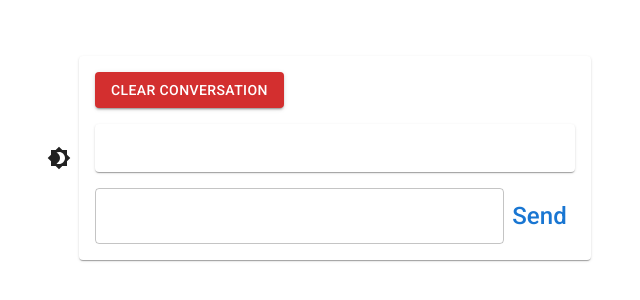
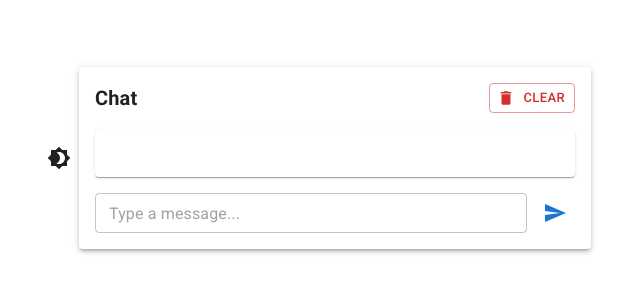
Before and after one commit to VokurkaA/dungeons_and_gpt, a React (Vite) app: page / in a window 1280 px wide. Shown: the part 242-542 px from the top of the page, without its empty margins (325-965 px from the left). Built offline with nearby package versions, Linux system fonts and the light colour scheme.

Commit message:
Add PostCSS configuration and integrate Tailwind CSS with chat component enhancements

```diff
--- a/package.json
+++ b/package.json
@@ -15,6 +15,8 @@
     "@mui/icons-material": "^6.1.9",
     "@mui/material": "^6.1.9",
     "@mui/styled-engine-sc": "^6.1.9",
+    "autoprefixer": "^10.4.20",
+    "postcss": "^8.4.49",
     "react": "^18.3.1",
     "react-dom": "^18.3.1",
     "styled-components": "^6.1.13"
--- /dev/null
+++ b/postcss.config.cjs
@@ -0,0 +1,6 @@
+module.exports = {
+    plugins: {
+      tailwindcss: {},
+      autoprefixer: {},
+    },
+  };
--- a/src/App.tsx
+++ b/src/App.tsx
@@ -1,28 +1,38 @@
 import { useState, useEffect } from 'react';
-import { CssBaseline, ThemeProvider, createTheme, Container, IconButton } from '@mui/material';
+import { CssBaseline, ThemeProvider, createTheme, IconButton } from '@mui/material';
 import { Brightness4, Brightness7 } from '@mui/icons-material';
 import 'tailwindcss/tailwind.css';
 import Chat from './chat';
+import './index.css';
 
 const App = () => {
-  const [darkMode, setDarkMode] = useState(() => {
-    const savedTheme = localStorage.getItem('darkMode');
-    return savedTheme ? JSON.parse(savedTheme) : false;
-  });
+  const [isDarkMode, setDarkMode] = useState<boolean>(JSON.parse(localStorage.getItem('darkMode') ?? 'false'));
 
 
   useEffect(() => {
-    localStorage.setItem('darkMode', JSON.stringify(darkMode));
-  }, [darkMode]);
+    localStorage.setItem('darkMode', JSON.stringify(isDarkMode));
+  }, [isDarkMode]);
 
-  const theme = createTheme({
+  const lightTheme = createTheme({
     palette: {
-      mode: darkMode ? 'dark' : 'light',
+      mode: 'light',
       primary: {
-        main: darkMode ? '#90caf9' : '#1976d2',
+        main: '#1976d2',
       },
       secondary: {
-        main: darkMode ? '#f48fb1' : '#d32f2f',
+        main: '#dc004e',
+      },
+    },
+  });
+
+  const darkTheme = createTheme({
+    palette: {
+      mode: 'dark',
+      primary: {
+        main: '#90caf9',
+      },
+      secondary: {
+        main: '#f48fb1',
       },
     },
   });
@@ -30,11 +40,11 @@ const App = () => {
 
 
   return (
-    <ThemeProvider theme={theme}>
+    <ThemeProvider theme={isDarkMode ? darkTheme : lightTheme}>
       <CssBaseline />
-      <div className={`h-svh w-svw flex justify-center items-center ${darkMode && 'dark'}`}>
-        <IconButton color="inherit" onClick={() => setDarkMode(!darkMode)}>
-          {darkMode ? <Brightness7 /> : <Brightness4 />}
+      <div className='h-svh w-svw flex justify-center items-center'>
+        <IconButton color="inherit" onClick={() => setDarkMode(!isDarkMode)}>
+          {isDarkMode ? <Brightness7 /> : <Brightness4 />}
         </IconButton>
         <Chat />
       </div>
--- a/src/chat.tsx
+++ b/src/chat.tsx
@@ -1,5 +1,7 @@
-import { Paper, IconButton, TextField, List, ListItem, ListItemText, Button } from '@mui/material';
-import { useState, useEffect } from 'react';
+import { Button, IconButton, List, ListItem, ListItemText, Paper, TextField } from '@mui/material';
+import { useEffect, useState } from 'react';
+import SendIcon from '@mui/icons-material/Send';
+import DeleteIcon from '@mui/icons-material/Delete';
 
 export default function Chat() {
     const handleSendMessage = () => {
@@ -12,36 +14,63 @@ export default function Chat() {
     const handleClearMessages = () => {
         setMessages([]);
     };
+
     const [input, setInput] = useState('');
-    const [messages, setMessages] = useState<string[]>(() => {
-        const savedMessages = localStorage.getItem('messages');
-        return savedMessages ? JSON.parse(savedMessages) : [];
-    });
+    const [messages, setMessages] = useState<Array<string>>(localStorage.getItem('messages') ? JSON.parse(localStorage.getItem('messages') || '[]') : [])
     useEffect(() => {
-        localStorage.setItem('messages', JSON.stringify(messages));
+        const storedMessages = localStorage.getItem('messages');
+        if (storedMessages) {
+            setMessages(JSON.parse(storedMessages));
+        }
+    }, []);
+
+    useEffect(() => {
+        const handler = setTimeout(() => {
+            localStorage.setItem('messages', JSON.stringify(messages));
+        }, 500);
+
+        return () => {
+            clearTimeout(handler);
+        };
     }, [messages]);
 
-
     return (
-        <Paper className="w-full max-w-lg flex flex-col p-4">
+        <Paper elevation={3} className="w-full max-w-lg flex flex-col p-4 rounded-lg">
             <div className="flex justify-between items-center mb-4">
-                <Button variant="contained" color="secondary" onClick={handleClearMessages}>
-                    Clear Conversation
+                <h2 className="text-xl font-semibold 800">Chat</h2>
+                <Button
+                    variant="outlined"
+                    color="error"
+                    startIcon={<DeleteIcon />}
+                    onClick={handleClearMessages}
+                    size="small">
+                    Clear
                 </Button>
             </div>
-            <Paper className="flex-1 p-4 overflow-auto mb-4">
-                <List>
+            <Paper
+                elevation={1}
+                className="flex-1 p-4 overflow-auto mb-4 max-h-[500px]">
+                {messages && <List>
                     {messages.map((message, index) => (
-                        <ListItem key={index}>
-                            <ListItemText primary={message} />
+                        <ListItem
+                            key={index}
+                            className="rounded-lg mb-2 shadow-sm"
+                        >
+                            <div className="w-full">
+                                <ListItemText
+                                    primary={message}
+                                    className="break-words"
+                                />
+                            </div>
                         </ListItem>
                     ))}
-                </List>
+                </List>}
             </Paper>
-            <div className="flex items-center">
+            <div className="flex items-center gap-2">
                 <TextField
                     variant="outlined"
                     fullWidth
+                    placeholder="Type a message..."
                     value={input}
                     onChange={(e) => setInput(e.target.value)}
                     onKeyPress={(e) => {
@@ -49,11 +78,16 @@ export default function Chat() {
                             handleSendMessage();
                         }
                     }}
+                    size="small"
                 />
-                <IconButton color="primary" onClick={handleSendMessage}>
-                    Send
+                <IconButton
+                    color="primary"
+                    onClick={handleSendMessage}
+                    className="bg-blue-500 hover:bg-blue-600 text-white"
+                >
+                    <SendIcon />
                 </IconButton>
             </div>
         </Paper>
-    )
+    );
 }
--- a/src/output.css
+++ b/src/output.css
@@ -558,32 +558,28 @@ video {
   margin-bottom: 1rem;
 }
 
-.mt-4 {
-  margin-top: 1rem;
+.mb-2 {
+  margin-bottom: 0.5rem;
 }
 
 .flex {
   display: flex;
 }
 
-.h-96 {
-  height: 24rem;
-}
-
-.h-screen {
-  height: 100vh;
-}
-
 .h-svh {
   height: 100svh;
 }
 
-.min-h-screen {
-  min-height: 100vh;
+.max-h-\[500px\] {
+  max-height: 500px;
 }
 
-.w-80 {
-  width: 20rem;
+.max-h-96 {
+  max-height: 24rem;
+}
+
+.max-h-3 {
+  max-height: 0.75rem;
 }
 
 .w-full {
@@ -626,31 +622,22 @@ video {
   overflow: auto;
 }
 
-.overflow-y-auto {
-  overflow-y: auto;
+.break-words {
+  overflow-wrap: break-word;
 }
 
-.border {
-  border-width: 1px;
+.rounded-lg {
+  border-radius: 0.5rem;
 }
 
-.border-b {
-  border-bottom-width: 1px;
+.bg-blue-500 {
+  --tw-bg-opacity: 1;
+  background-color: rgb(59 130 246 / var(--tw-bg-opacity, 1));
 }
 
-.border-gray-200 {
-  --tw-border-opacity: 1;
-  border-color: rgb(229 231 235 / var(--tw-border-opacity, 1));
-}
-
-.border-gray-300 {
-  --tw-border-opacity: 1;
-  border-color: rgb(209 213 219 / var(--tw-border-opacity, 1));
-}
-
-.bg-gray-100 {
+.bg-gray-50 {
   --tw-bg-opacity: 1;
-  background-color: rgb(243 244 246 / var(--tw-bg-opacity, 1));
+  background-color: rgb(249 250 251 / var(--tw-bg-opacity, 1));
 }
 
 .bg-white {
@@ -658,22 +645,32 @@ video {
   background-color: rgb(255 255 255 / var(--tw-bg-opacity, 1));
 }
 
-.bg-gray-900 {
-  --tw-bg-opacity: 1;
-  background-color: rgb(17 24 39 / var(--tw-bg-opacity, 1));
-}
-
-.p-2 {
-  padding: 0.5rem;
-}
-
 .p-4 {
   padding: 1rem;
 }
 
-.shadow-lg {
-  --tw-shadow: 0 10px 15px -3px rgb(0 0 0 / 0.1), 0 4px 6px -4px rgb(0 0 0 / 0.1);
-  --tw-shadow-colored: 0 10px 15px -3px var(--tw-shadow-color), 0 4px 6px -4px var(--tw-shadow-color);
+.text-xl {
+  font-size: 1.25rem;
+  line-height: 1.75rem;
+}
+
+.font-semibold {
+  font-weight: 600;
+}
+
+.text-gray-800 {
+  --tw-text-opacity: 1;
+  color: rgb(31 41 55 / var(--tw-text-opacity, 1));
+}
+
+.text-white {
+  --tw-text-opacity: 1;
+  color: rgb(255 255 255 / var(--tw-text-opacity, 1));
+}
+
+.shadow-sm {
+  --tw-shadow: 0 1px 2px 0 rgb(0 0 0 / 0.05);
+  --tw-shadow-colored: 0 1px 2px 0 var(--tw-shadow-color);
   box-shadow: var(--tw-ring-offset-shadow, 0 0 #0000), var(--tw-ring-shadow, 0 0 #0000), var(--tw-shadow);
 }
 
@@ -749,27 +746,7 @@ button:focus-visible {
   }
 }
 
-.dark\:border-gray-600:is(.dark *) {
-  --tw-border-opacity: 1;
-  border-color: rgb(75 85 99 / var(--tw-border-opacity, 1));
+.hover\:bg-blue-600:hover {
+  --tw-bg-opacity: 1;
+  background-color: rgb(37 99 235 / var(--tw-bg-opacity, 1));
 }
-
-.dark\:border-gray-700:is(.dark *) {
-  --tw-border-opacity: 1;
-  border-color: rgb(55 65 81 / var(--tw-border-opacity, 1));
-}
-
-.dark\:bg-gray-700:is(.dark *) {
-  --tw-bg-opacity: 1;
-  background-color: rgb(55 65 81 / var(--tw-bg-opacity, 1));
-}
-
-.dark\:bg-gray-800:is(.dark *) {
-  --tw-bg-opacity: 1;
-  background-color: rgb(31 41 55 / var(--tw-bg-opacity, 1));
-}
-
-.dark\:text-white:is(.dark *) {
-  --tw-text-opacity: 1;
-  color: rgb(255 255 255 / var(--tw-text-opacity, 1));
-}
```
Also changed, not shown: 1 other file (tests, documents, lock files or other folders).
